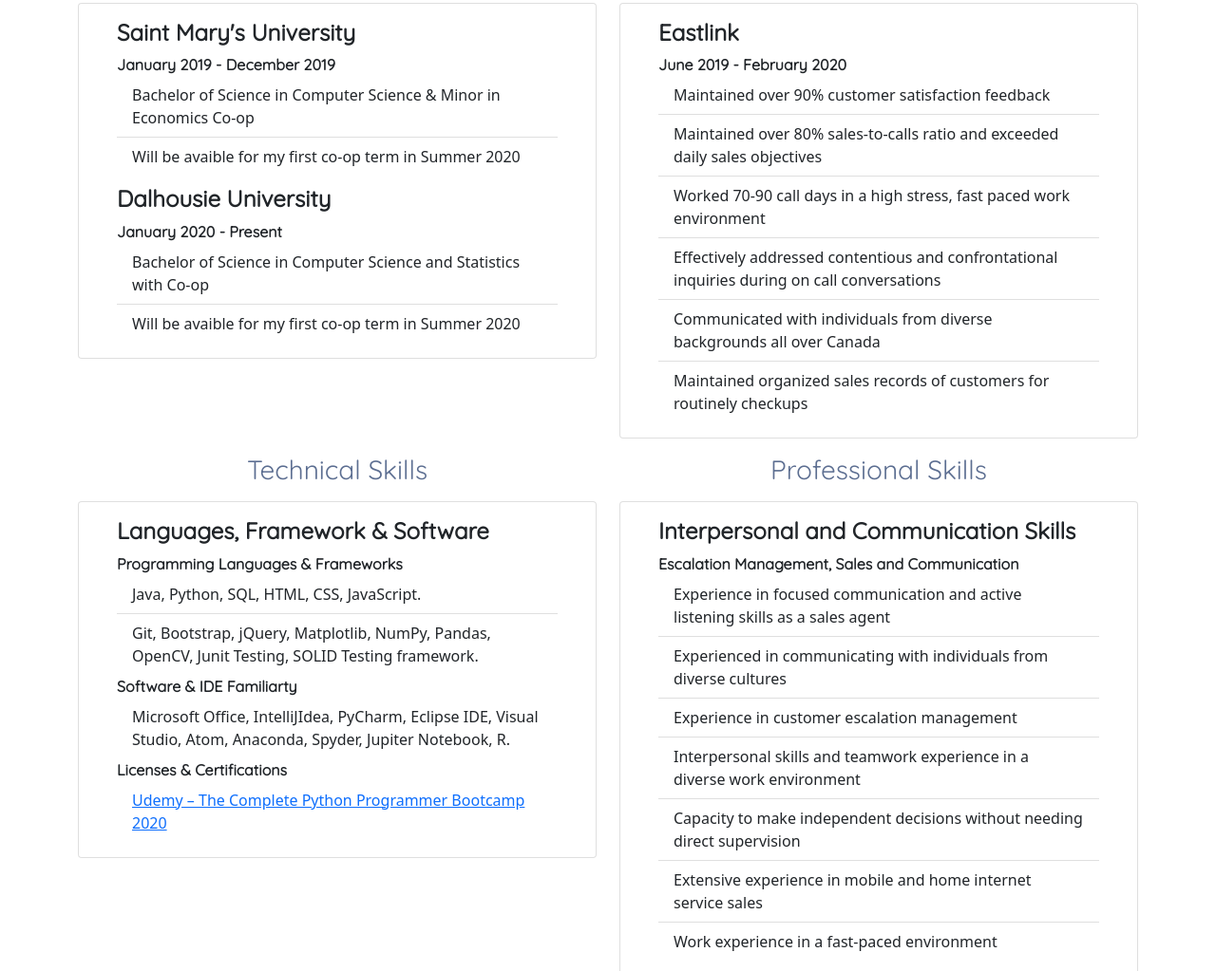
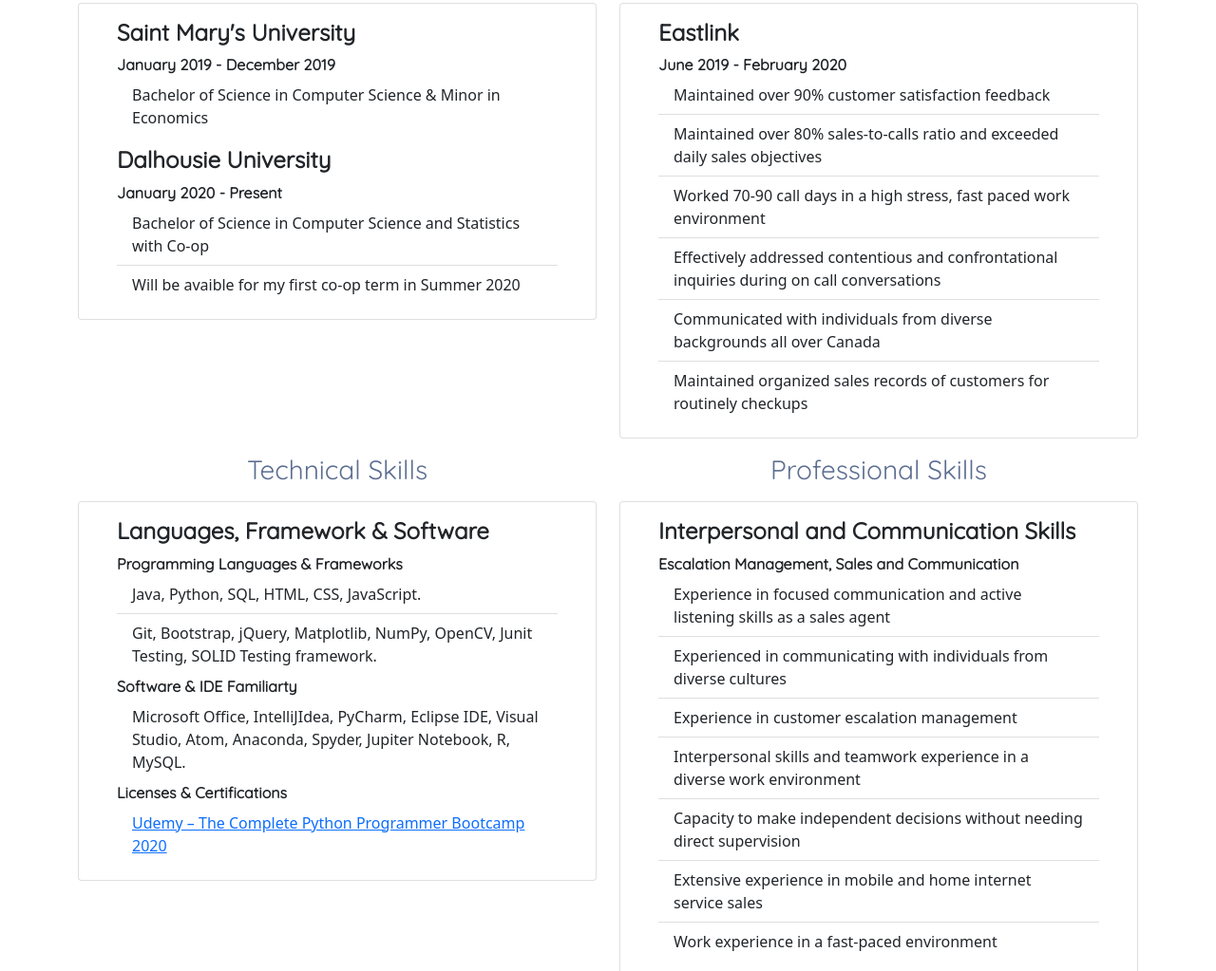
Before and after one commit to jalalasif/my-site, a plain HTML site: page resume.html in a window 1280 px wide. Shown: the part 221-1244 px from the top of the page at 95% size. Drawn offline with nearby package versions, Linux system fonts and the light colour scheme.

Commit message:
Fixed typos, removed Pandas

```diff
--- a/resume.html
+++ b/resume.html
@@ -69,9 +69,7 @@
                             <div><strong>January 2019 - December 2019</strong></div>
                             <ul class="list-group list-group-flush">
                                 <li class="list-group-item">Bachelor of Science in Computer Science & Minor in Economics
-                                                Co-op</li>
-                                            <li class="list-group-item">Will be avaible for my first co-op term in
-                                                Summer 2020</li>
+                                </li>
                             </ul>
 
                             <h4 style="margin-top:10px;">Dalhousie University</h4>
@@ -144,8 +142,7 @@
                             <div><strong>Programming Languages & Frameworks</strong></div>
                             <ul class="list-group list-group-flush">
                                 <li class="list-group-item">Java, Python, SQL, HTML, CSS, JavaScript.</li>
-                                            <li class="list-group-item">Git, Bootstrap, jQuery, Matplotlib, NumPy,
-                                                Pandas, OpenCV,
+                                <li class="list-group-item">Git, Bootstrap, jQuery, Matplotlib, NumPy, OpenCV,
                                     Junit Testing, SOLID Testing framework.</li>
                             </ul>
 
@@ -154,7 +151,7 @@
                             <ul class="list-group list-group-flush">
                                 <li class="list-group-item">Microsoft Office, IntelliJIdea, PyCharm, Eclipse
                                     IDE, Visual
-                                                Studio, Atom, Anaconda, Spyder, Jupiter Notebook, R.</li>
+                                    Studio, Atom, Anaconda, Spyder, Jupiter Notebook, R, MySQL.</li>
                             </ul>
 
                             <!-- License -->
```
Lines whose indentation alone changed are shown as unchanged.
